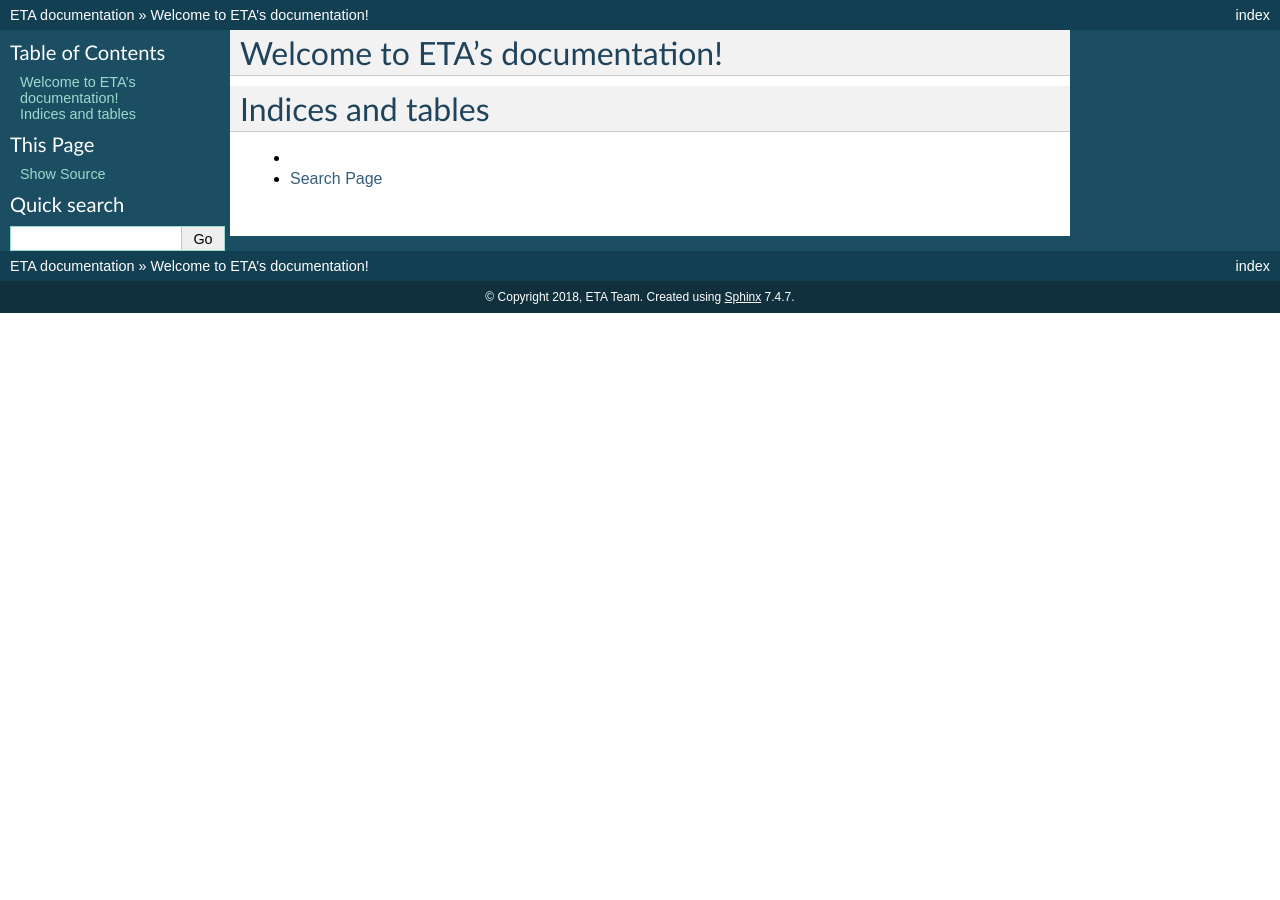
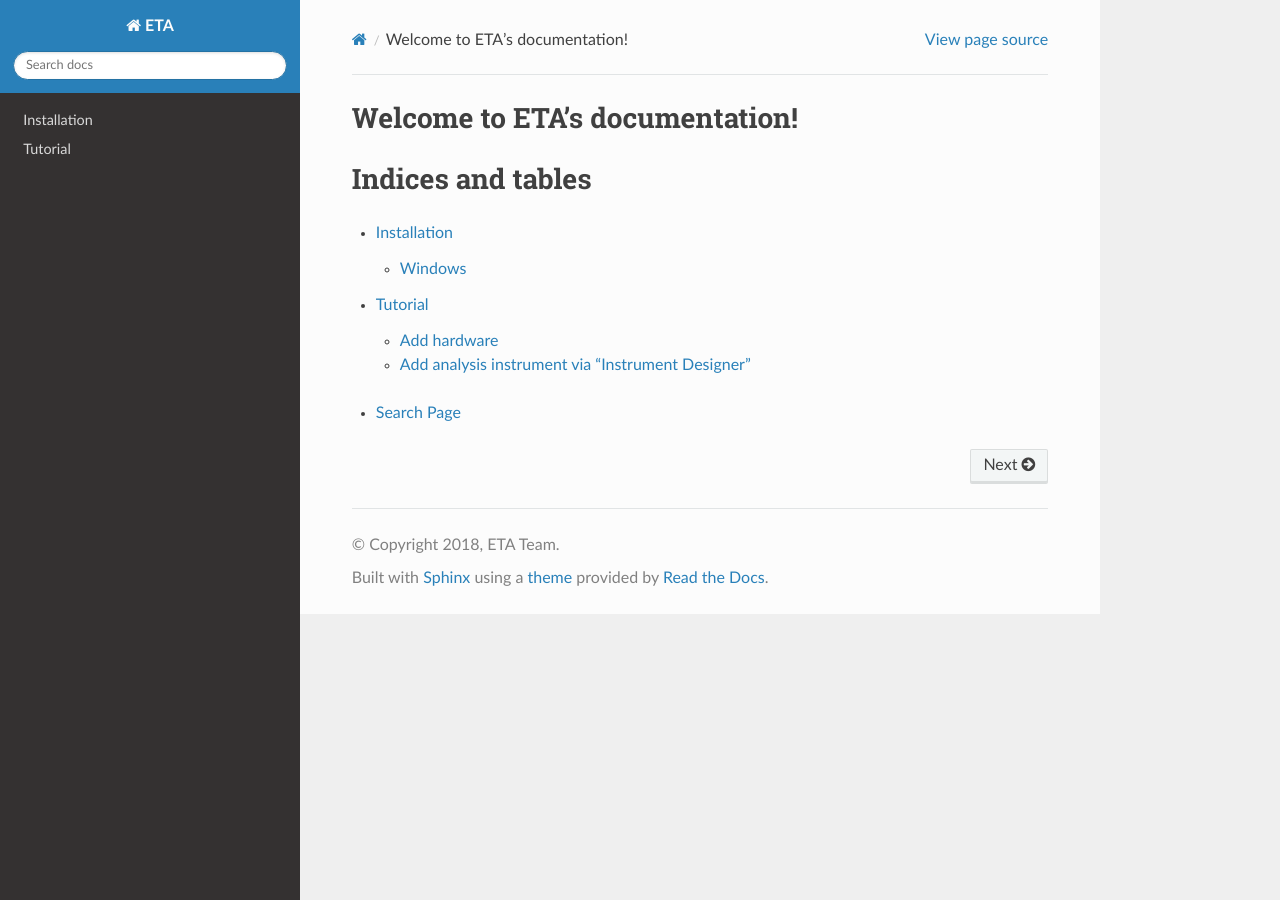
Before and after one commit to timetag/timetag.github.io, a Sphinx documentation site: the page built from docs/index.rst, in a window 1280 px wide. Built offline with Sphinx 7.4.7 and the Read the Docs theme 2.0.0, drawn with Linux system fonts in a browser that asks for light colours.

Commit message:
themefix

```diff
--- a/docs/conf.py
+++ b/docs/conf.py
@@ -12,10 +12,10 @@
 # add these directories to sys.path here. If the directory is relative to the
 # documentation root, use os.path.abspath to make it absolute, like shown here.
 #
-# import os
-# import sys
+import os
+import sys
 # sys.path.insert(0, os.path.abspath('.'))
-
+import sphinx_rtd_theme
 
 # -- Project information -----------------------------------------------------
 
@@ -76,13 +76,13 @@ pygments_style = 'sphinx'
 # The theme to use for HTML and HTML Help pages.  See the documentation for
 # a list of builtin themes.
 #
-html_theme = 'default'
+html_theme = 'sphinx_rtd_theme'
 
 # Theme options are theme-specific and customize the look and feel of a theme
 # further.  For a list of options available for each theme, see the
 # documentation.
 #
-# html_theme_options = {}
+html_theme_path = [sphinx_rtd_theme.get_html_theme_path()]
 
 # Add any paths that contain custom static files (such as style sheets) here,
 # relative to this directory. They are copied after the builtin static files,
--- a/docs/index.rst
+++ b/docs/index.rst
@@ -6,17 +6,16 @@
 Welcome to ETA's documentation!
 ===============================
 
-.. toctree::
-   :maxdepth: 2
-   :caption: Contents:
-   installation
-   tutorial
+
 
 
 Indices and tables
 ==================
 
-*
+.. toctree::
+
+   installation
+   tutorial
 
 
 * :ref:`search`
--- /dev/null
+++ b/docs/requirements.txt
@@ -0,0 +1 @@
+sphinx_rtd_theme
```
